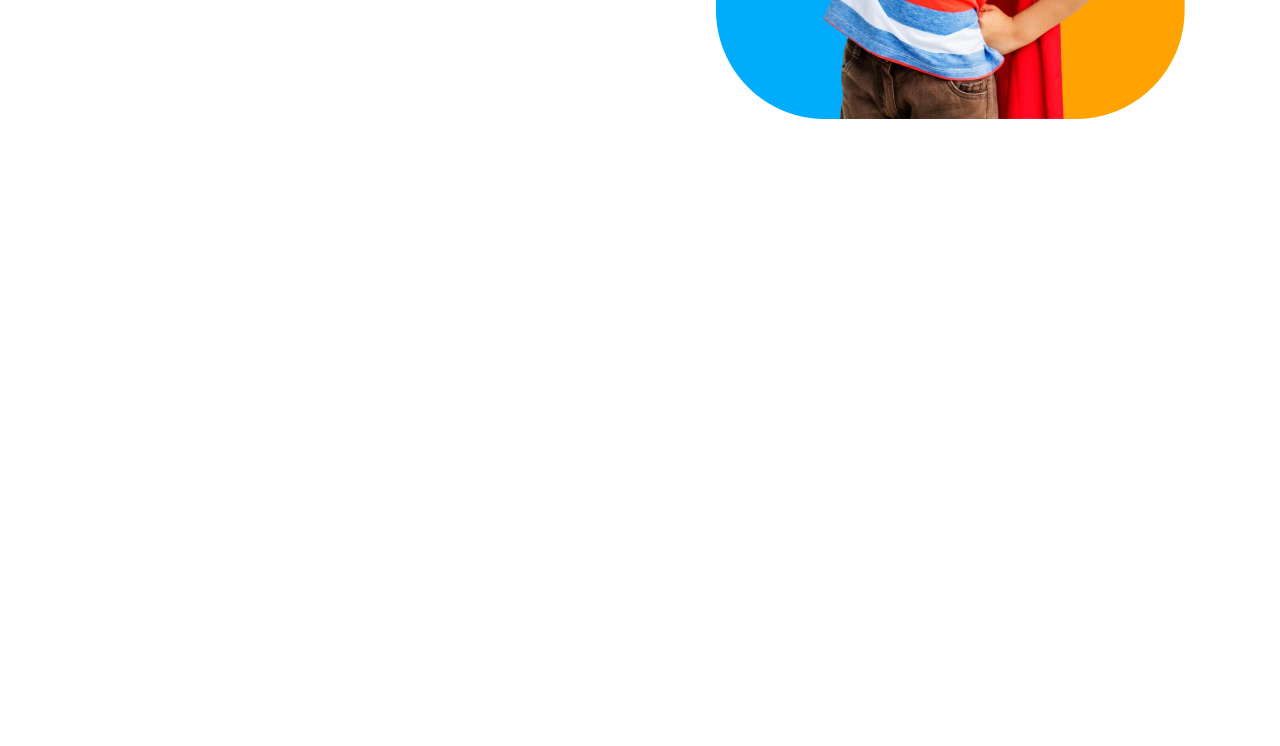
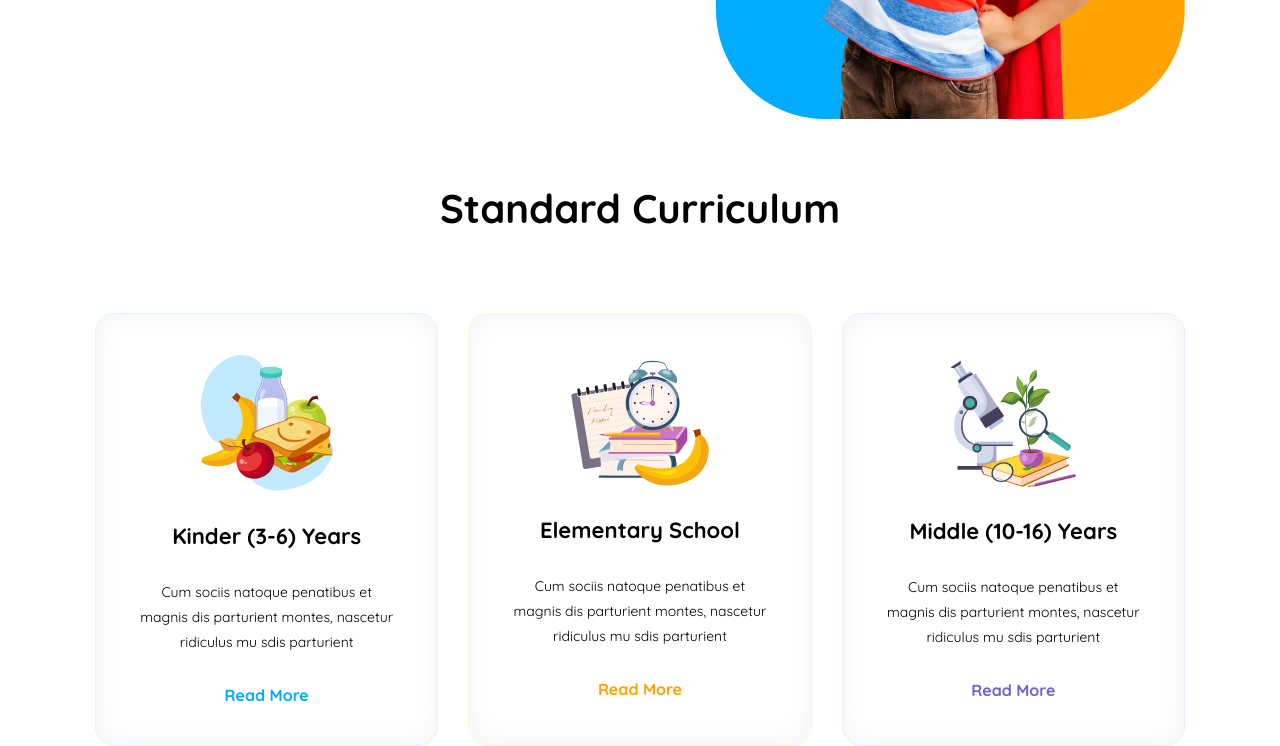
Before and after one commit to SHShadhin/kids-school, a plain HTML site: page index.html in a window 1280 px wide. Shown: the part 577-1323 px from the top of the page. Before the commit the page ends 800 px from the top, so only its background shows below. Drawn offline with Linux system fonts and the light colour scheme.

Commit message:
card section added

```diff
--- a/index.html
+++ b/index.html
@@ -4,6 +4,7 @@
     <meta charset="UTF-8" />
     <meta name="viewport" content="width=device-width, initial-scale=1.0" />
     <title>kids school</title>
+    <script src="https://kit.fontawesome.com/5adc7c75a4.js" crossorigin="anonymous"></script>
     <style>
       @import url("https://fonts.googleapis.com/css2?family=Quicksand:wght@300..700&display=swap");
     </style>
@@ -35,18 +36,60 @@
       <!-- nav section end -->
       <hr />
       <!-- banner section start  -->
-      <div class="banner max-width">
+      <div class="banner">
         <div class="banner-content">
-          <h2 class="black"> <span class="orange">Empowering</span><br> students from small <br> age <span class="skyblue">towards vision</span></h2>
-          <p class="black">With the courage, Confidence, Creativity and Compassion to make their Unique Contribution in a Diverse and Dynamic World.</p>
+          <h2 class="black">
+            <span class="orange">Empowering</span><br />
+            students from small <br />
+            age <span class="skyblue">towards vision</span>
+          </h2>
+          <p class="black">
+            With the courage, Confidence, Creativity and Compassion to make
+            their Unique Contribution in a Diverse and Dynamic World.
+          </p>
           <button class="btn-primary banner-btn">Enroll Now</button>
         </div>
         <div class="banner-img">
           <img src="./assets/hero-kids.png" alt="" />
         </div>
       </div>
+      <!-- banner section end -->
     </header>
-    <main></main>
+    <main class="max-width">
+      <!-- card section start  -->
+      <section class="card">
+        <h2>Standard Curriculum</h2>
+        <div class="cards">
+          <div class="card-box1">
+            <img src="./assets/kinder.png" alt="" />
+            <h4>Kinder (3-6) Years</h4>
+            <p>
+              Cum sociis natoque penatibus et magnis dis parturient montes,
+              nascetur ridiculus mu sdis parturient
+            </p>
+            <h6 class="skyblue">Read More</h6>
+          </div>
+          <div class="card-box2">
+            <img src="./assets/elementary.png" alt="" />
+            <h4>Elementary School</h4>
+            <p>
+              Cum sociis natoque penatibus et magnis dis parturient montes,
+              nascetur ridiculus mu sdis parturient
+            </p>
+            <h6 class="orange">Read More</h6>
+          </div>
+          <div class="card-box3">
+            <img src="./assets/middle.png" alt="" />
+            <h4>Middle (10-16) Years</h4>
+            <p>
+              Cum sociis natoque penatibus et magnis dis parturient montes,
+              nascetur ridiculus mu sdis parturient
+            </p>
+            <h6 class="violet">Read More</h6>
+          </div>
+        </div>
+      </section>
+    </main>
 
     <footer></footer>
   </body>
--- a/styles/style.css
+++ b/styles/style.css
@@ -126,7 +126,7 @@ hr {
   margin-top: 34px;
   margin-bottom: 60px;
 }
-.banner-content>h2 {
+.banner-content > h2 {
   font-size: 50px;
 }
 .banner-content p {
@@ -144,7 +144,7 @@ hr {
     margin: 0 20px;
     margin-top: 30px;
   }
-    .banner-content>h2 {
+  .banner-content > h2 {
     font-size: 30px;
   }
   .banner-content p {
@@ -161,3 +161,121 @@ hr {
 }
 
 /* banner section end  */
+
+/* card section start  */
+.card > h2 {
+  color: rgba(0, 0, 0, 1);
+  font-size: 40px;
+  font-weight: 700;
+  text-align: center;
+  margin-bottom: 80px;
+}
+.cards {
+  display: flex;
+  gap: 30px;
+}
+.card-box1 {
+  padding: 40px;
+  display: flex;
+  flex-direction: column;
+  justify-content: center;
+  align-items: center;
+  text-align: center;
+  box-sizing: border-box;
+  border: 0.94px solid rgba(222, 245, 255, 1);
+  border-radius: 18.86px;
+  box-shadow: inset 0px 0px 28.29578971862793px 0.94px rgba(0, 0, 0, 0.05);
+  background: rgb(166, 54, 54),linear-gradient(180.00deg, rgb(85, 161, 194),rgba(120, 72, 72, 0) 40%);
+}
+.card-box1 h4 {
+  font-size: 22px;
+  margin: 30px 0;
+}
+.card-box2 h4 {
+  font-size: 22px;
+  margin: 30px 0;
+}
+.card-box3 h4 {
+  font-size: 22px;
+  margin: 30px 0;
+}
+.card-box1 p {
+  font-size: 14px;
+  line-height: 25px;
+  margin-bottom: 30px;
+}
+.card-box2 p {
+  font-size: 14px;
+  line-height: 25px;
+  margin-bottom: 30px;
+}
+.card-box3 p {
+  font-size: 14px;
+  line-height: 25px;
+  margin-bottom: 30px;
+}
+.card-box1 h6 {
+  font-size: 16px;
+}
+.card-box2 h6 {
+  font-size: 16px;
+}
+.card-box3 h6 {
+  font-size: 16px;
+}
+.card-box2 {
+  display: flex;
+  flex-direction: column;
+  justify-content: center;
+  align-items: center;
+  text-align: center;
+  padding: 40px;
+  box-sizing: border-box;
+  border: 0.94px solid rgba(255, 244, 220, 1);
+  border-radius: 18.86px;
+  box-shadow: inset 0px 0px 28.29578971862793px 0.94px rgba(0, 0, 0, 0.05);
+  background: rgba(255, 255, 255, 1),
+    linear-gradient(180deg, rgba(255, 244, 220, 1), rgba(255, 255, 255, 0) 40%);
+}
+
+.card-box3 {
+  display: flex;
+  flex-direction: column;
+  justify-content: center;
+  align-items: center;
+  text-align: center;
+  padding: 40px;
+  box-sizing: border-box;
+  border: 0.94px solid rgba(242, 232, 255, 1);
+  border-radius: 18.86px;
+  box-shadow: inset 0px 0px 28.29578971862793px 0.94px rgba(0, 0, 0, 0.05);
+  background: rgba(255, 255, 255, 1),
+    linear-gradient(180deg, rgba(238, 225, 255, 1), rgba(255, 255, 255, 0) 40%);
+}
+
+/* responsive card section  */
+@media screen and (max-width: 576px) {
+  .card h2 {
+    margin-top: 50px;
+    margin-bottom: 20px;
+  }
+  .cards {
+    flex-direction: column;
+    gap:20px;
+    margin: 0 20px;
+  }
+}
+
+
+
+
+
+
+/* .arrow {
+  color:red;
+  height: 100px;
+  width: 100px;
+  border-radius: 50%;
+  border: 2px solid green;
+background: var(--Orange, rgba(254, 163, 1, 1));
+} */
```
Lines whose indentation alone changed are shown as unchanged.
